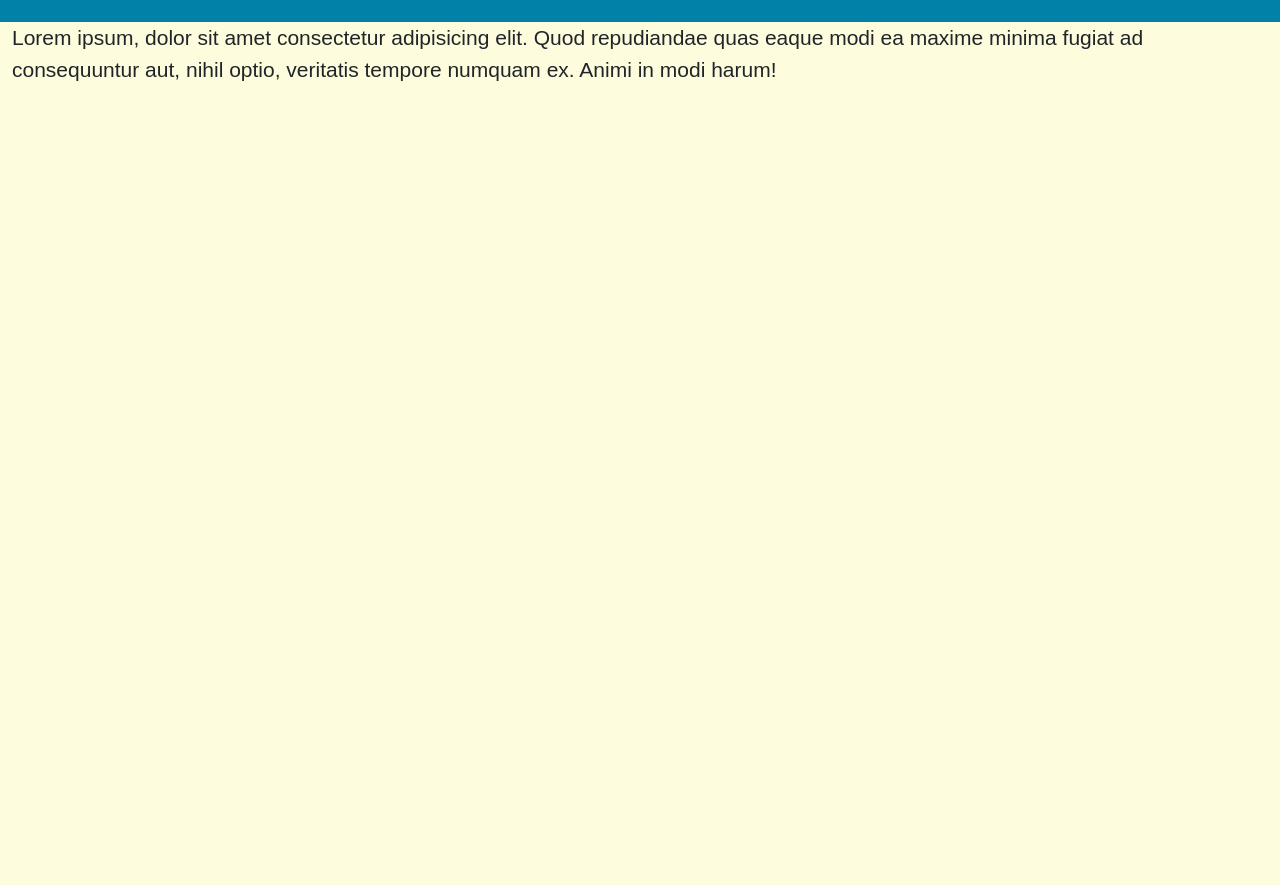
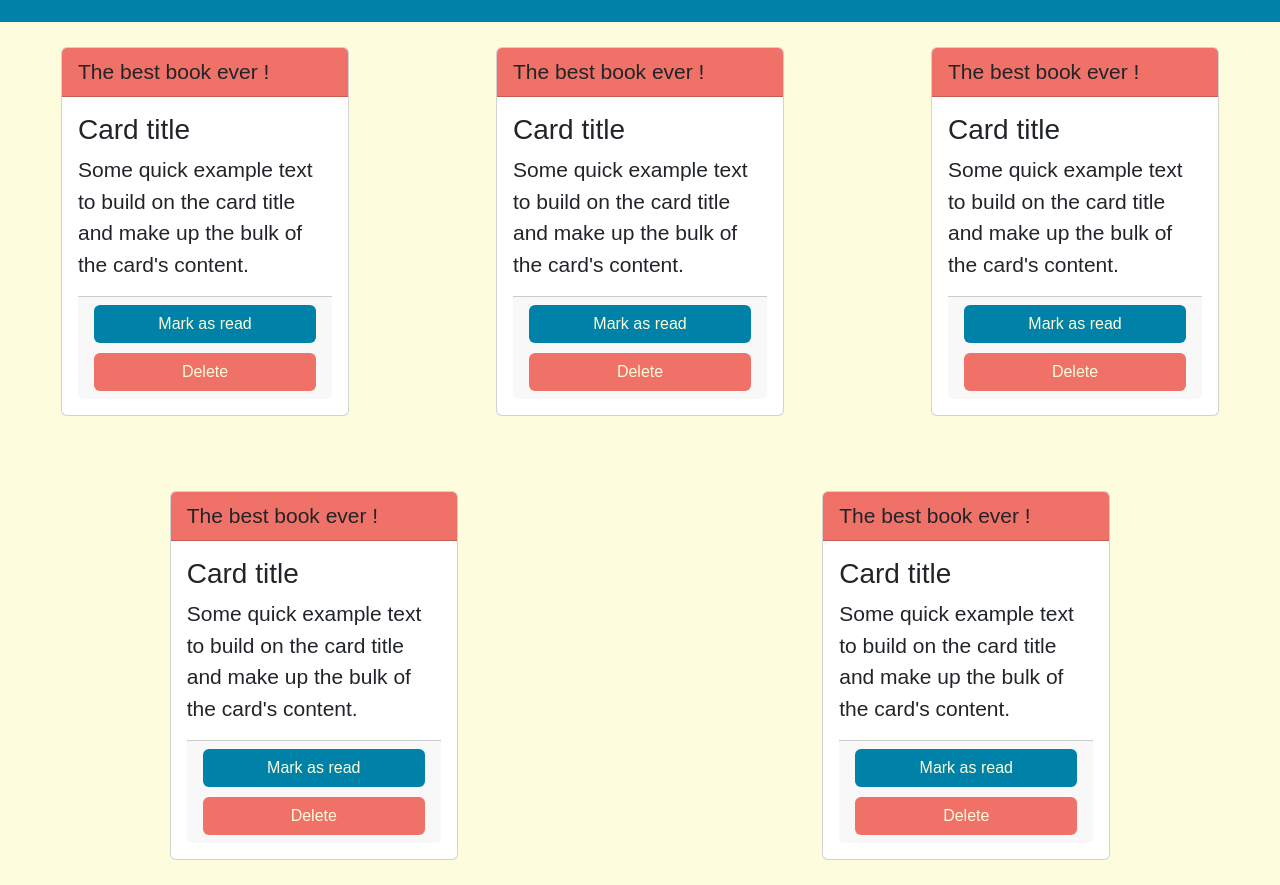
Before and after one commit to Dians98/Project_library, a plain HTML site: page index.html in a window 1280 px wide. Shown: the part 98-983 px from the top of the page. Before the commit the page ends 800 px from the top, so only its background shows below. Drawn offline with nearby package versions, Linux system fonts and the light colour scheme; a web font is replaced by a local one.

Commit message:
structuring done !

```diff
--- a/assets/css/style.css
+++ b/assets/css/style.css
@@ -29,6 +29,11 @@ body {
     color: #fdfcdc !important;
 }
 
+.blue {
+    background-color: #0081a7 !important;
+    color: #fdfcdc !important;
+}
+
 .navbar-brand {
     color: #fdfcdc !important;
     font-family: "Jersey 10", sans-serif;
@@ -40,3 +45,22 @@ body {
 .modal {
     color: black !important;
 }
+
+.library {
+    display: flex;
+    flex-wrap: wrap;
+    width: 100%;
+    justify-content: space-around;
+    gap: 75px;
+    padding: 25px;
+}
+
+.card-header {
+    background-color: #f07167 !important;
+}
+
+.card-footer {
+    display: flex;
+    flex-direction: column;
+    gap: 10px;
+}
--- a/index.html
+++ b/index.html
@@ -72,24 +72,14 @@
               </div>
               <div class="modal-body">
                 <div class="mb-3">
-                  <label for="title" class="form-label"
-                    >Title</label
-                  >
-                  <input
-                    type="email"
-                    class="form-control"
-                    id="title"
-                  />
+                  <label for="title" class="form-label">Title</label>
+                  <input type="email" class="form-control" id="title" />
                 </div>
                 <div class="mb-3">
                   <label for="exampleFormControlInput1" class="form-label"
                     >Author</label
                   >
-                  <input
-                    type="email"
-                    class="form-control"
-                    id="author"
-                  />
+                  <input type="email" class="form-control" id="author" />
                 </div>
                 <div class="mb-3">
                   <label for="exampleFormControlInput1" class="form-label"
@@ -121,10 +111,77 @@
         </div>
       </div>
     </nav>
-    <div class="container-fluid">
-      Lorem ipsum, dolor sit amet consectetur adipisicing elit. Quod repudiandae
-      quas eaque modi ea maxime minima fugiat ad consequuntur aut, nihil optio,
-      veritatis tempore numquam ex. Animi in modi harum!
+    <div class="library">
+      <div class="card" style="width: 18rem">
+        <div class="card-header">The best book ever !</div>
+        <div class="card-body">
+          <h3 class="card-title">Card title</h3>
+          <p class="card-text">
+            Some quick example text to build on the card title and make up the
+            bulk of the card's content.
+          </p>
+          <div class="card-footer">
+            <button class="btn blue">Mark as read</button>
+            <button class="btn sweet">Delete</button>
+          </div>
+        </div>
+      </div>
+      <div class="card" style="width: 18rem">
+        <div class="card-header">The best book ever !</div>
+        <div class="card-body">
+          <h3 class="card-title">Card title</h3>
+          <p class="card-text">
+            Some quick example text to build on the card title and make up the
+            bulk of the card's content.
+          </p>
+          <div class="card-footer">
+            <button class="btn blue">Mark as read</button>
+            <button class="btn sweet">Delete</button>
+          </div>
+        </div>
+      </div>
+      <div class="card" style="width: 18rem">
+        <div class="card-header">The best book ever !</div>
+        <div class="card-body">
+          <h3 class="card-title">Card title</h3>
+          <p class="card-text">
+            Some quick example text to build on the card title and make up the
+            bulk of the card's content.
+          </p>
+          <div class="card-footer">
+            <button class="btn blue">Mark as read</button>
+            <button class="btn sweet">Delete</button>
+          </div>
+        </div>
+      </div>
+      <div class="card" style="width: 18rem">
+        <div class="card-header">The best book ever !</div>
+        <div class="card-body">
+          <h3 class="card-title">Card title</h3>
+          <p class="card-text">
+            Some quick example text to build on the card title and make up the
+            bulk of the card's content.
+          </p>
+          <div class="card-footer">
+            <button class="btn blue">Mark as read</button>
+            <button class="btn sweet">Delete</button>
+          </div>
+        </div>
+      </div>
+      <div class="card" style="width: 18rem">
+        <div class="card-header">The best book ever !</div>
+        <div class="card-body">
+          <h3 class="card-title">Card title</h3>
+          <p class="card-text">
+            Some quick example text to build on the card title and make up the
+            bulk of the card's content.
+          </p>
+          <div class="card-footer">
+            <button class="btn blue">Mark as read</button>
+            <button class="btn sweet">Delete</button>
+          </div>
+        </div>
+      </div>
     </div>
 
     <script
```
